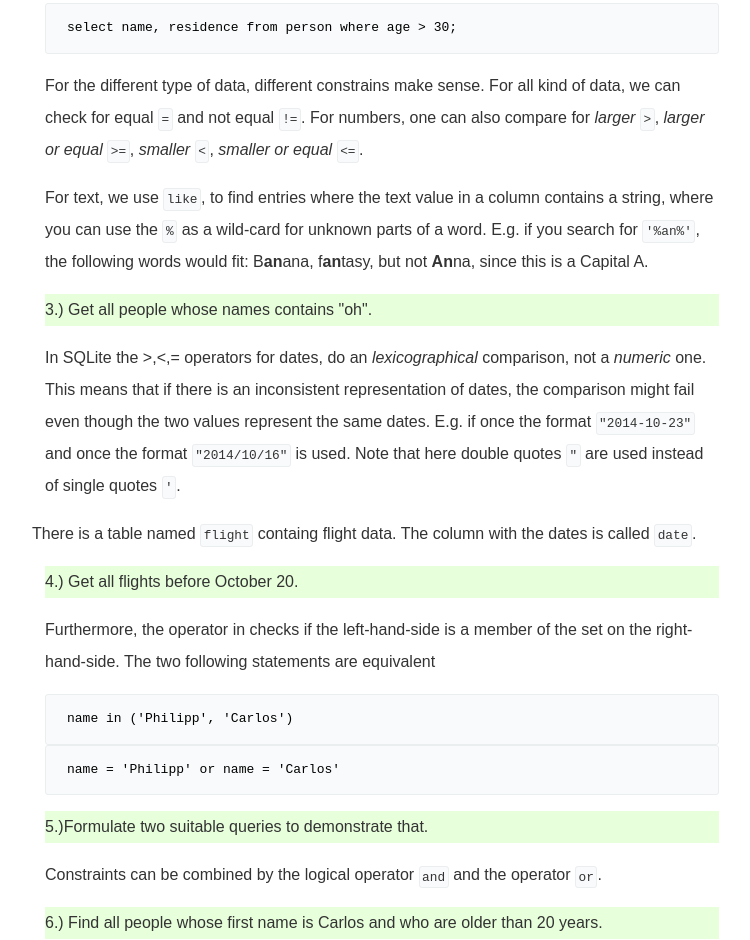
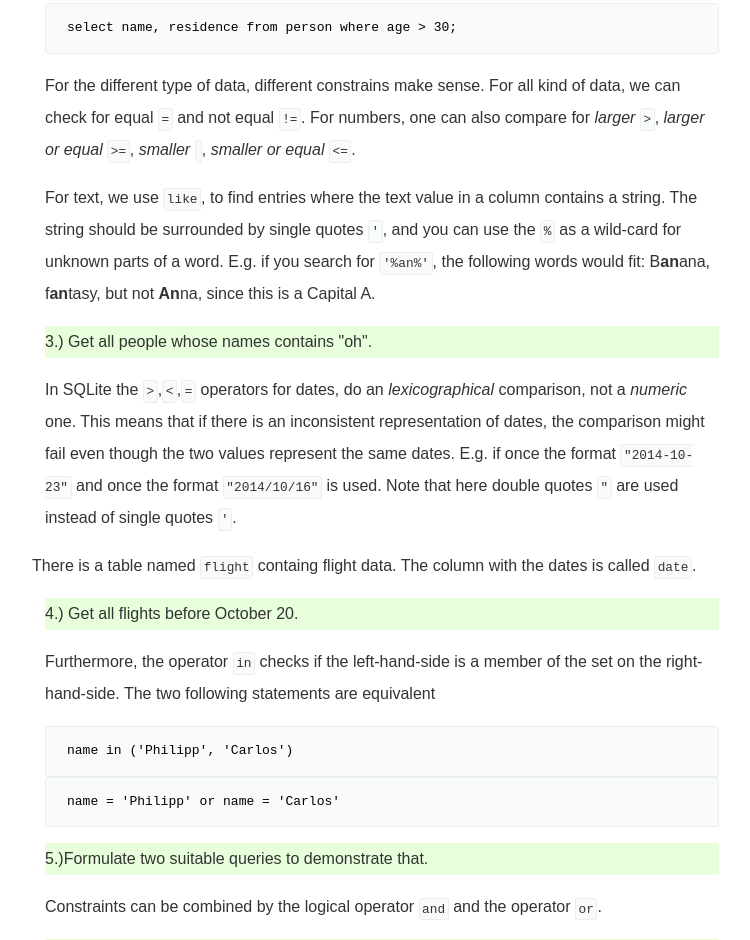
Before and after one commit to OpenTechSchool/sql-tutorial, a plain HTML site: page chapter2.html in a window 1280 px wide. Shown: the part 1678-2618 px from the top of the page, without its empty margins (258-1008 px from the left). Drawn offline with Linux system fonts and the light colour scheme; a web font is replaced by a local one.

Commit message:
Edit for typos and clarity

```diff
--- a/chapter2.html
+++ b/chapter2.html
@@ -35,15 +35,15 @@
 <h2>Constraints</h2>
 <p>Quite often we are not interested in all of the entries of the database, especially because it might contain a huge number of lines. To get only the lines fulfilling some constraints, the <code>where</code> clause is used, e.g:</p>
 <pre>select name, residence from person where age > 30;</pre>
-<p>For the different type of data, different constrains make sense. For all kind of data, we can check for equal <code>=</code> and not equal <code>!=</code>. For numbers, one can also compare for <em>larger</em> <code>></code>, <em>larger or equal</em> <code>>=</code>, <em>smaller</em> <code><</code>, <em>smaller or equal</em> <code><=</code>.</p>
+<p>For the different type of data, different constrains make sense. For all kind of data, we can check for equal <code>=</code> and not equal <code>!=</code>. For numbers, one can also compare for <em>larger</em> <code>></code>, <em>larger or equal</em> <code>>=</code>, <em>smaller</em> <code></code>, <em>smaller or equal</em> <code><=</code>.</p>
 
-<p>For text, we use <code>like</code>, to find entries where the text value in a column contains a string, where you can use the <code>%</code> as a wild-card for unknown parts of a word. E.g. if you search for <code>'%an%'</code>, the following words would fit: B<strong>an</strong>ana, f<strong>an</strong>tasy, but not <strong>An</strong>na, since this is a Capital A.</p>
+<p>For text, we use <code>like</code>, to find entries where the text value in a column contains a string. The string should be surrounded by single quotes <code>'</code>, and you can use the <code>%</code> as a wild-card for unknown parts of a word. E.g. if you search for <code>'%an%'</code>, the following words would fit: B<strong>an</strong>ana, f<strong>an</strong>tasy, but not <strong>An</strong>na, since this is a Capital A.</p>
 <p class=question>3.) Get all people whose names contains "oh".</p>
-<p>In SQLite the >,<,= operators for dates, do an <em>lexicographical</em> comparison, not a <em>numeric</em> one. This means that if there is an inconsistent representation of dates, the comparison might fail even though the two values represent the same dates. E.g. if once the format <code>"2014-10-23"</code> and once the format <code>"2014/10/16"</code> is used. Note that here double quotes <code>"</code> are used instead of single quotes <code>'</code>.</p>
+<p>In SQLite the <code>></code>,<code><</code>,<code>=</code> operators for dates, do an <em>lexicographical</em> comparison, not a <em>numeric</em> one. This means that if there is an inconsistent representation of dates, the comparison might fail even though the two values represent the same dates. E.g. if once the format <code>"2014-10-23"</code> and once the format <code>"2014/10/16"</code> is used. Note that here double quotes <code>"</code> are used instead of single quotes <code>'</code>.</p>
 There is a table named <code>flight</code> containg flight data. The column with the dates is called <code>date</code>.
 <p class=question>4.) Get all flights before October 20.</p>
 
-<p>Furthermore, the operator in checks if the left-hand-side is a member of the set on the right-hand-side. The two following statements are equivalent</p>
+<p>Furthermore, the operator <code>in</code> checks if the left-hand-side is a member of the set on the right-hand-side. The two following statements are equivalent</p>
 <pre>
 name in ('Philipp', 'Carlos')
 </pre><pre>
```
Also changed, not shown: chapter3.html (+3 -3 lines), chapter4.html (+1 -1 lines).
